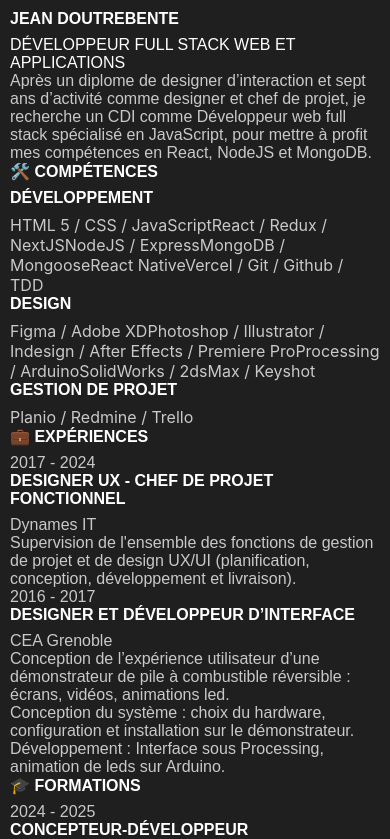
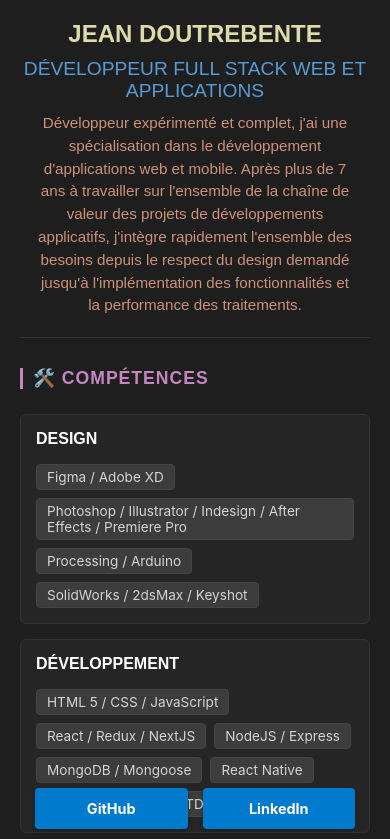
Before and after one commit to jeandout/Portfolio, a Next.js app: page / in a window 390 px wide. Shown: the top 839 px of the page. Built offline with nearby package versions, Linux system fonts and the light colour scheme.

Commit message:
adidng mobile view

```diff
--- a/pages/_app.js
+++ b/pages/_app.js
@@ -1,14 +1,36 @@
 import '../styles/globals.css';
 import Head from 'next/head';
+import data from '../public/CV.json'; // Import data for SEO
 require('dotenv').config();
 
+function App({ Component, pageProps }) {
+  const { profil } = data;
+  const title = `${profil.user.firstname} ${profil.user.name} - ${profil.cvTitle}`;
+  const description = profil.resume;
+  const url = "https://jeandoutrebente.com"; // Placeholder URL
 
-
-function App({ Component, pageProps }) {
   return (
     <>
       <Head>
-        <title>Jean DOUTREBENTE - Dev</title>
+        <title>{title}</title>
+        <meta name="description" content={description} />
+        <meta name="keywords" content="Développeur Full Stack, Web, Mobile, React, Node.js, Jean Doutrebente, Portfolio" />
+        <meta name="author" content={`${profil.user.firstname} ${profil.user.name}`} />
+        <meta name="viewport" content="width=device-width, initial-scale=1" />
+
+        {/* Open Graph / Facebook */}
+        <meta property="og:type" content="website" />
+        <meta property="og:url" content={url} />
+        <meta property="og:title" content={title} />
+        <meta property="og:description" content={description} />
+        <meta property="og:image" content={`${url}/favicon.ico`} /> {/* Using favicon as placeholder image */}
+
+        {/* Twitter */}
+        <meta property="twitter:card" content="summary_large_image" />
+        <meta property="twitter:url" content={url} />
+        <meta property="twitter:title" content={title} />
+        <meta property="twitter:description" content={description} />
+        <meta property="twitter:image" content={`${url}/favicon.ico`} />
       </Head>
       <Component {...pageProps} />
     </>
--- a/public/CV.json
+++ b/public/CV.json
@@ -1,6 +1,6 @@
 {
     "profil": {
-        "profilPic":[
+        "profilPic": [
             ".....................................................................................................",
             ".....................................................................................................",
             ".....................................................................................................",
@@ -56,8 +56,7 @@
             ":::.......................:..x.:.....:$++;::......:::;xX$X...........................................",
             "::.........................::+:;.......+;;;:::::::::+XX$:....;++;....................................",
             "::..........................:::;........;;+::::::;+x$X:.....:......:;:..............................."
-          ],
-
+        ],
         "title": "🤵🏼‍♂️ profil",
         "user": {
             "name": "Doutrebente",
@@ -69,7 +68,7 @@
             "phone": "+33 6 32 03 17 86",
             "adress": "Paris"
         },
-        "resume": "Après un diplome de designer d’interaction et sept ans d’activité comme designer et chef de projet, je recherche un CDI comme Développeur web full stack spécialisé en JavaScript, pour mettre à profit mes compétences en React, NodeJS et MongoDB."
+        "resume": "Développeur expérimenté et complet, j'ai une spécialisation dans le développement d'applications web et mobile. Après plus de 7 ans à travailler sur l'ensemble de la chaîne de valeur des projets de développements applicatifs, j'intègre rapidement l'ensemble des besoins depuis le respect du design demandé jusqu'à l'implémentation des fonctionnalités et la performance des traitements."
     },
     "formations": {
         "title": "🎓 formations",
@@ -92,6 +91,15 @@
         "title": "🛠️ compétences",
         "items": [
             {
+                "title": "design",
+                "skills": [
+                    "Figma / Adobe XD",
+                    "Photoshop / Illustrator / Indesign / After Effects / Premiere Pro",
+                    "Processing / Arduino",
+                    "SolidWorks / 2dsMax / Keyshot"
+                ]
+            },
+            {
                 "title": "développement",
                 "skills": [
                     "HTML 5 / CSS / JavaScript",
@@ -100,15 +108,6 @@
                     "MongoDB / Mongoose",
                     "React Native",
                     "Vercel / Git / Github / TDD"
-                ]
-            },
-            {
-                "title": "design",
-                "skills": [
-                    "Figma / Adobe XD",
-                    "Photoshop / Illustrator / Indesign / After Effects / Premiere Pro",
-                    "Processing / Arduino",
-                    "SolidWorks / 2dsMax / Keyshot"
                 ]
             },
             {
@@ -127,7 +126,13 @@
                 "title": "Designer UX - Chef de projet fonctionnel",
                 "company": "Dynames IT",
                 "description": [
-                    "Supervision de l'ensemble des fonctions de gestion de projet et de design UX/UI (planification, conception, développement et livraison)."
+                    "Supervision de l'ensemble des fonctions de gestion de projet et de design UX/UI (planification, conception, développement et livraison).",
+                    "Développement en équipe. Choix des architectures techniques, des langages et des modes de développement adaptés aux projets.",
+                    "Gestion des tests unitaires. Gestion des tests fonctionnels et des processus de validation demandés.",
+                    "Intégration des tests automatisés CI/CD selon les chaînes d'intégration mises en place pour les différents projets clients.",
+                    "Capacité forte à discuter directement avec les clients pour les phases de finalisation et de mise en production.",
+                    "Coordination avec les chefs de projet pour prise en compte des besoins et planification des développements.",
+                    "Synthèse et suivi des avancements, respect des charge"
                 ],
                 "projects": [
                     "PRETORIO (Angular) : Plateforme SAAS dédiée aux avocats spécialisés en droit social.",
--- a/styles/MobileView.module.css
+++ b/styles/MobileView.module.css
@@ -1,9 +1,181 @@
-.mobileContent{
-    display:flex;
-    flex-direction: column;
-    justify-content: center;
-    align-items: center;
-    padding: 10px 10px;
-    min-height: 100vh;
-    background-color: rgb(31,31,31);
-  }
+.mobileContent {
+  display: flex;
+  flex-direction: column;
+  align-items: center;
+  padding: 20px;
+  min-height: 100vh;
+  background-color: #1e1e1e;
+  /* VS Code Editor Background */
+  color: #d4d4d4;
+  /* VS Code Default Text */
+  gap: 30px;
+}
+
+.section {
+  width: 100%;
+  max-width: 600px;
+  display: flex;
+  flex-direction: column;
+  gap: 15px;
+}
+
+.profilSection {
+  display: flex;
+  flex-direction: column;
+  align-items: center;
+  text-align: center;
+  gap: 10px;
+  padding-bottom: 20px;
+  border-bottom: 1px solid #333;
+}
+
+.profilSection h1 {
+  color: #569cd6;
+  /* VS Code Blue (Keywords) */
+  font-weight: 300;
+  font-size: 1.2rem;
+  margin: 0;
+}
+
+.profilSection h2 {
+  color: #dcdcaa;
+  /* VS Code Yellow (Functions) */
+  font-weight: 600;
+  font-size: 1.5rem;
+  margin: 0;
+}
+
+.profilSection p {
+  color: #ce9178;
+  /* VS Code Orange (Strings) */
+  font-size: 0.95rem;
+  line-height: 1.5;
+  max-width: 90%;
+}
+
+.sectionTitle {
+  text-align: left;
+  margin-bottom: 10px;
+  font-size: 1.1rem;
+  color: #c586c0;
+  /* VS Code Purple (Control Flow) */
+  text-transform: uppercase;
+  letter-spacing: 1px;
+  border-left: 3px solid #c586c0;
+  padding-left: 10px;
+}
+
+.card {
+  background-color: #252526;
+  /* VS Code Sidebar Background */
+  padding: 15px;
+  border-radius: 6px;
+  display: flex;
+  flex-direction: column;
+  gap: 8px;
+  border: 1px solid #333;
+  transition: transform 0.2s ease, box-shadow 0.2s ease;
+}
+
+.card:active {
+  transform: scale(0.98);
+  box-shadow: 0 0 10px rgba(0, 0, 0, 0.5);
+  border-color: #007acc;
+}
+
+.years {
+  color: #858585;
+  /* VS Code Comment Color */
+  font-size: 0.85rem;
+  text-align: right;
+  font-family: 'Consolas', 'Courier New', monospace;
+}
+
+.formation h2,
+.experience h2 {
+  margin: 0;
+  font-size: 1.1rem;
+  color: #9cdcfe;
+  /* VS Code Light Blue (Variables) */
+}
+
+.company {
+  color: #4ec9b0;
+  /* VS Code Teal (Types) */
+  text-transform: uppercase;
+  font-size: 0.9rem;
+  font-weight: bold;
+}
+
+.skillsList {
+  display: flex;
+  flex-wrap: wrap;
+  gap: 8px;
+}
+
+.skillItem {
+  background-color: #3c3c3c;
+  color: #d4d4d4;
+  padding: 4px 10px;
+  border-radius: 4px;
+  font-size: 0.85rem;
+  border: 1px solid #444;
+}
+
+.projectList {
+  list-style-type: none;
+  padding-left: 0;
+  margin-top: 5px;
+}
+
+.projectList li::before {
+  content: "•";
+  color: #569cd6;
+  display: inline-block;
+  width: 1em;
+  margin-left: -1em;
+}
+
+.footer {
+  margin-top: 30px;
+  display: flex;
+  gap: 15px;
+  padding: 15px;
+  background-color: transparent;
+  width: 100%;
+  justify-content: center;
+  position: sticky;
+  bottom: 0;
+  pointer-events: none;
+  /* Allow clicking through the empty space */
+}
+
+.footerLink {
+  pointer-events: auto;
+  /* Re-enable clicks on buttons */
+  background-color: #007acc;
+  /* VS Code Status Bar Blue */
+  color: white;
+  text-decoration: none;
+  font-size: 0.9rem;
+  font-weight: bold;
+  display: flex;
+  align-items: center;
+  justify-content: center;
+  gap: 5px;
+  padding: 12px 24px;
+  border-radius: 4px;
+  box-shadow: 0 2px 5px rgba(0, 0, 0, 0.2);
+  transition: background-color 0.2s ease, transform 0.1s ease;
+  flex: 1;
+  max-width: 200px;
+}
+
+.footerLink:hover {
+  text-decoration: none;
+  background-color: #005a9e;
+}
+
+.footerLink:active {
+  transform: scale(0.98);
+}
--- a/styles/globals.css
+++ b/styles/globals.css
@@ -6,15 +6,27 @@
 }
 
 /* Reset des styles de texte */
-body, h1, h2, h3, h4, h5, h6, p, ul, ol, li {
+body,
+h1,
+h2,
+h3,
+h4,
+h5,
+h6,
+p,
+ul,
+ol,
+li {
   font-family: sans-serif;
   list-style: none;
   text-decoration: none;
-  color:rgb(201,201,201);
+  color: rgb(201, 201, 201);
 }
 
 /* Suppression des bordures sur les boutons et inputs */
-button, input, textarea {
+button,
+input,
+textarea {
   border: none;
   outline: none;
   background: none;
@@ -25,6 +37,10 @@ body {
   margin: 0;
   font-family: -apple-system, BlinkMacSystemFont, Segoe UI, Roboto, Oxygen,
     Ubuntu, Cantarell, Fira Sans, Droid Sans, Helvetica Neue, sans-serif;
+  background-color: rgb(31, 31, 31);
+  /* Fix white bar issue */
+  overflow-x: hidden;
+  /* Prevent horizontal scroll */
 }
 
 * {
@@ -36,7 +52,7 @@ h1 {
   margin: 0;
   text-transform: uppercase;
   font-weight: 200;
-  color:white;
+  color: white;
 
 }
 
@@ -44,7 +60,7 @@ h2 {
   font-size: 1rem;
   text-transform: uppercase;
   font-weight: 600;
-  color:white;
+  color: white;
   margin-bottom: .5rem;
 }
 
@@ -53,19 +69,22 @@ h3 {
   margin: 0;
   text-transform: uppercase;
   font-weight: 800;
-  color:white;
+  color: white;
 }
 
-button{
+button {
   cursor: pointer;
-  color:rgb(201,201,201);
+  color: rgb(201, 201, 201);
 }
 
-.menuTitle{
+.menuTitle {
   /* width: 200px; */
-  white-space: nowrap; /* Empêche le retour à la ligne */
-  overflow: hidden; /* Cache le texte débordant */
-  text-overflow: ellipsis; /* Ajoute "..." */
+  white-space: nowrap;
+  /* Empêche le retour à la ligne */
+  overflow: hidden;
+  /* Cache le texte débordant */
+  text-overflow: ellipsis;
+  /* Ajoute "..." */
 }
 
 .folderInNav {
@@ -74,11 +93,13 @@ button{
   width: 100%;
   align-items: center;
 }
+
 .folderInNavIcon {
   width: 20px;
   height: 20px;
 }
-.folderInNavContent{
+
+.folderInNavContent {
   display: flex;
   flex-direction: column;
   align-items: flex-start;
@@ -88,8 +109,8 @@ button{
 }
 
 
-.selectedFile{
-  color:rgb(51,118,205);
+.selectedFile {
+  color: rgb(51, 118, 205);
 
 }
 
@@ -98,44 +119,44 @@ button{
   gap: 10px;
   align-items: center;
   padding: 10px;
-  border: solid 1px rgb(37,37,37);
+  border: solid 1px rgb(37, 37, 37);
   cursor: pointer;
   text-transform: capitalize;
 }
 
-.selectedTab{
+.selectedTab {
   display: flex;
   gap: 10px;
   align-items: center;
   padding: 10px;
-  border: solid 1px rgb(37,37,37);
-  border-top: solid 1px rgb(51,118,205);
-  border-bottom:  solid 1px transparent;
+  border: solid 1px rgb(37, 37, 37);
+  border-top: solid 1px rgb(51, 118, 205);
+  border-bottom: solid 1px transparent;
   cursor: pointer;
   text-transform: capitalize;
-  background-color: rgb(31,31,31);
+  background-color: rgb(31, 31, 31);
 }
 
 .selectedTextTab {
-  color: rgb(51,118,205);
+  color: rgb(51, 118, 205);
 }
 
-.editorContent{
+.editorContent {
   display: flex;
   flex-direction: column;
   align-items: center;
   justify-content: center;
-  height:100%;
-  background-color: rgb(31,31,31);
+  height: 100%;
+  background-color: rgb(31, 31, 31);
   overflow: auto;
 }
 
-.profilContent{
-  display:flex;
+.profilContent {
+  display: flex;
   flex-direction: row;
   align-items: center;
   justify-content: center;
-  gap:15px;
+  gap: 15px;
   padding: 30px;
   max-width: 800px;
   text-align: left;
@@ -144,23 +165,25 @@ button{
 .resizer {
   width: 6px;
   z-index: 5;
-  cursor: ew-resize; /* Curseur de redimensionnement */
+  cursor: ew-resize;
+  /* Curseur de redimensionnement */
 }
 
 .resizerH {
   width: 100%;
-  height:6px;
+  height: 6px;
   z-index: 5;
-  cursor: row-resize; /* Curseur de redimensionnement */
+  cursor: row-resize;
+  /* Curseur de redimensionnement */
 }
 
-.console{
-  width:100%;
-  height:100%;
+.console {
+  width: 100%;
+  height: 100%;
   padding: 10px;
 }
 
-.sendButton{
-  background-color: rgb(51,118,205);
+.sendButton {
+  background-color: rgb(51, 118, 205);
   padding: 10px;
 }
```
Also changed, not shown: public/robots.txt (added), 2 other files (tests, documents, lock files or other folders).
